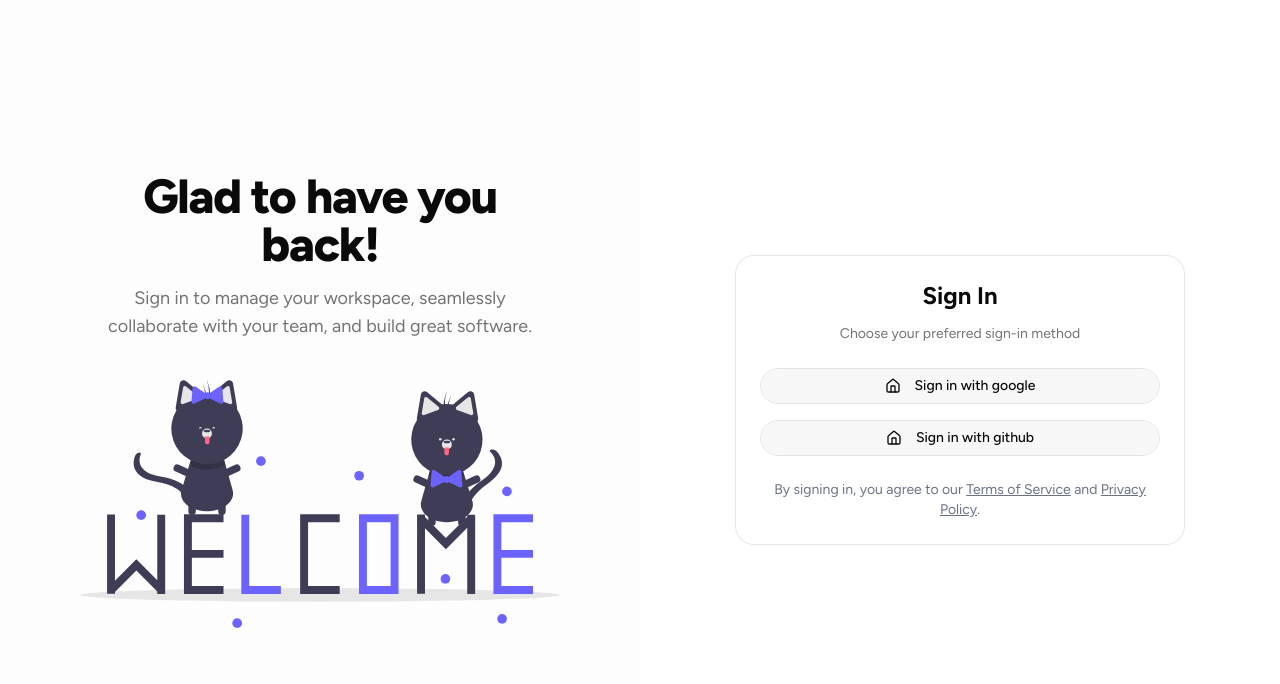
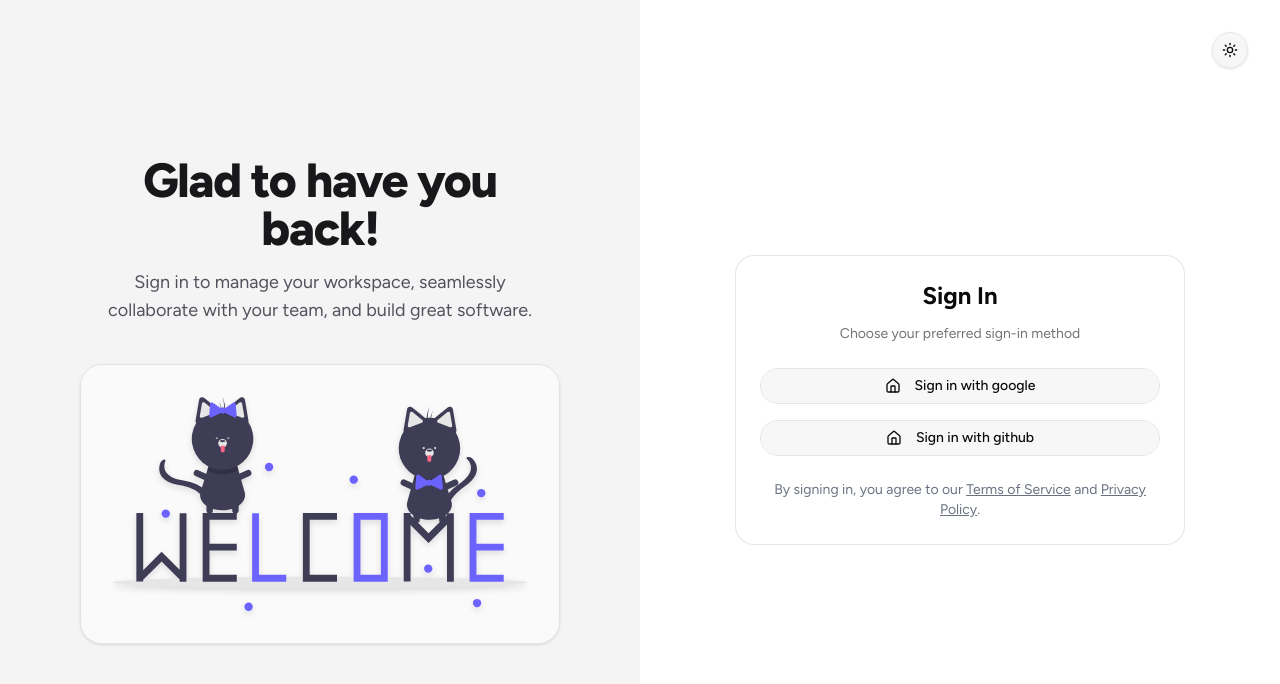
Before and after one commit to AryanJaiswal001/code-collab, a Next.js app: page /auth/sign-in in a window 1280 px wide. Shown: the top 684 px of the page. Built offline with nearby package versions, Linux system fonts and the light colour scheme.

Commit message:
Theme toggle enabled

```diff
--- a/app/(auth)/auth/layout.tsx
+++ b/app/(auth)/auth/layout.tsx
@@ -1,5 +1,6 @@
 import Image from "next/image";
 import signinImage from "./signin.svg";
+import { ThemeToggle } from "@/components/theme-toggle";
 
 export default function AuthLayout({
   children,
@@ -7,34 +8,40 @@ export default function AuthLayout({
   children: React.ReactNode;
 }>) {
   return (
-    <main className="min-h-screen w-full grid lg:grid-cols-2">
+    <main className="min-h-screen w-full grid lg:grid-cols-2 relative">
+      <div className="absolute top-4 right-4 sm:top-8 sm:right-8 z-50">
+        <ThemeToggle />
+      </div>
+
       {/* Left side - Illustration */}
-      <div className="hidden lg:flex flex-col items-center justify-center bg-muted/20 p-10 lg:p-20">
+      <div className="hidden lg:flex flex-col items-center justify-center bg-zinc-100 dark:bg-zinc-950 p-10 lg:p-20 transition-colors duration-300">
         <div className="w-full max-w-xl mx-auto flex flex-col items-center text-center">
           <div className="mb-10 space-y-4">
-            <h1 className="text-4xl font-extrabold tracking-tight sm:text-5xl">
+            <h1 className="text-4xl font-extrabold tracking-tight sm:text-5xl text-zinc-900 dark:text-zinc-100 transition-colors">
               Glad to have you back!
             </h1>
-            <p className="text-lg text-muted-foreground max-w-md mx-auto">
+            <p className="text-lg text-zinc-600 dark:text-zinc-400 max-w-md mx-auto transition-colors">
               Sign in to manage your workspace, seamlessly collaborate with your
               team, and build great software.
             </p>
           </div>
 
+          <div className="bg-white/50 dark:bg-white/5 p-8 rounded-3xl shadow-sm backdrop-blur-sm border border-zinc-200 dark:border-zinc-800 transition-all duration-300">
             <Image
               src={signinImage}
               alt="Sign In Illustration"
               width={889}
               height={459}
-            className="w-full h-auto object-contain"
+              className="w-full h-auto object-contain drop-shadow-md"
               priority
             />
           </div>
         </div>
+      </div>
 
       {/* Right side - Form/Children */}
-      <div className="flex flex-col relative bg-background items-center justify-center p-6 sm:p-12 lg:p-20 w-full h-full">
-        {children}
+      <div className="flex flex-col relative bg-white dark:bg-zinc-900 transition-colors duration-300 items-center justify-center p-6 sm:p-12 lg:p-20 w-full h-full">
+        <div className="w-full max-w-md">{children}</div>
       </div>
     </main>
   );
--- a/app/layout.tsx
+++ b/app/layout.tsx
@@ -2,8 +2,9 @@ import type { Metadata } from "next";
 import { Geist, Geist_Mono, Figtree } from "next/font/google";
 import "./globals.css";
 import { cn } from "@/lib/utils";
+import { ThemeProvider } from "@/components/theme-provider";
 
-const figtree = Figtree({subsets:['latin'],variable:'--font-sans'});
+const figtree = Figtree({ subsets: ["latin"], variable: "--font-sans" });
 
 const geistSans = Geist({
   variable: "--font-geist-sans",
@@ -28,9 +29,26 @@ export default function RootLayout({
   return (
     <html
       lang="en"
-      className={cn("h-full", "antialiased", geistSans.variable, geistMono.variable, "font-sans", figtree.variable)}
+      suppressHydrationWarning
+      className={cn(
+        "h-full",
+        "antialiased",
+        geistSans.variable,
+        geistMono.variable,
+        "font-sans",
+        figtree.variable,
+      )}
     >
-      <body className="min-h-full flex flex-col">{children}</body>
+      <body className="min-h-full flex flex-col">
+        <ThemeProvider
+          attribute="class"
+          defaultTheme="system"
+          enableSystem
+          disableTransitionOnChange
+        >
+          {children}
+        </ThemeProvider>
+      </body>
     </html>
   );
 }
--- /dev/null
+++ b/components/theme-provider.tsx
@@ -0,0 +1,11 @@
+"use client";
+
+import * as React from "react";
+import { ThemeProvider as NextThemesProvider } from "next-themes";
+
+export function ThemeProvider({
+  children,
+  ...props
+}: React.ComponentProps<typeof NextThemesProvider>) {
+  return <NextThemesProvider {...props}>{children}</NextThemesProvider>;
+}
--- /dev/null
+++ b/components/theme-toggle.tsx
@@ -0,0 +1,44 @@
+"use client";
+
+import * as React from "react";
+import { Moon, Sun } from "lucide-react";
+import { useTheme } from "next-themes";
+
+import { Button } from "@/components/ui/button";
+import {
+  DropdownMenu,
+  DropdownMenuContent,
+  DropdownMenuItem,
+  DropdownMenuTrigger,
+} from "@/components/ui/dropdown-menu";
+
+export function ThemeToggle() {
+  const { setTheme } = useTheme();
+
+  return (
+    <DropdownMenu>
+      <DropdownMenuTrigger asChild>
+        <Button
+          variant="outline"
+          size="icon"
+          className="rounded-full shadow-sm"
+        >
+          <Sun className="h-[1.2rem] w-[1.2rem] rotate-0 scale-100 transition-all dark:-rotate-90 dark:scale-0" />
+          <Moon className="absolute h-[1.2rem] w-[1.2rem] rotate-90 scale-0 transition-all dark:rotate-0 dark:scale-100" />
+          <span className="sr-only">Toggle theme</span>
+        </Button>
+      </DropdownMenuTrigger>
+      <DropdownMenuContent align="end" className="rounded-xl">
+        <DropdownMenuItem onClick={() => setTheme("light")}>
+          Light
+        </DropdownMenuItem>
+        <DropdownMenuItem onClick={() => setTheme("dark")}>
+          Dark
+        </DropdownMenuItem>
+        <DropdownMenuItem onClick={() => setTheme("system")}>
+          System
+        </DropdownMenuItem>
+      </DropdownMenuContent>
+    </DropdownMenu>
+  );
+}
```
Lines whose indentation alone changed are shown as unchanged.
